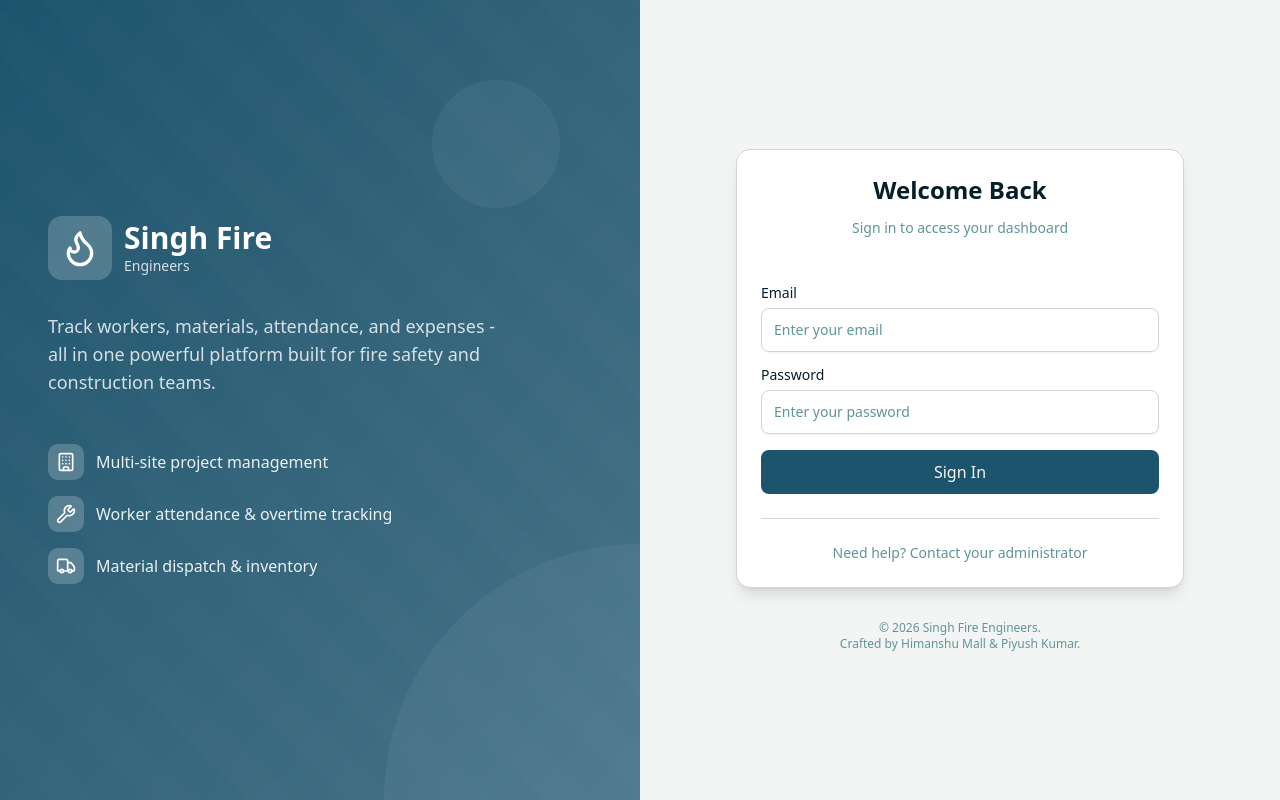
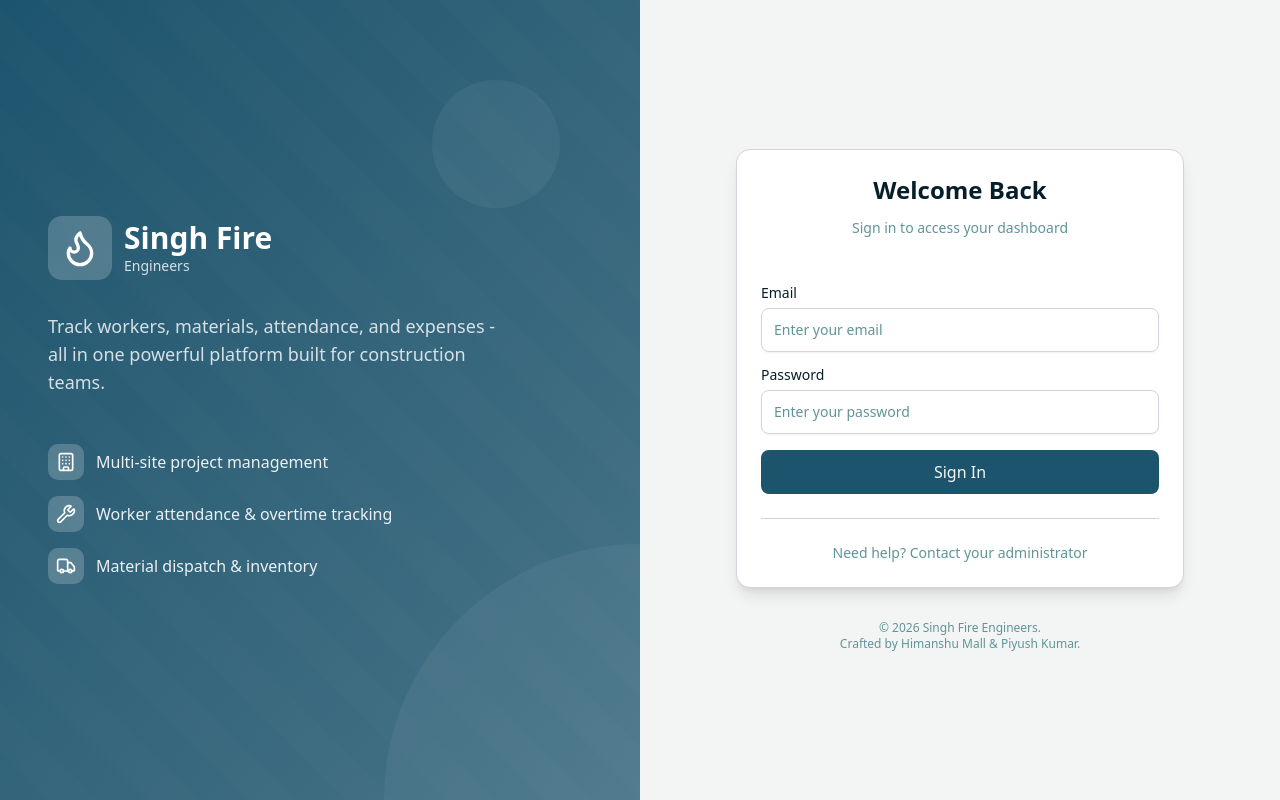
Before and after one commit to Hitman7084/poc-site, a Next.js app: page /login in a window 1280 px wide. Built offline with nearby package versions, Linux system fonts and the light colour scheme; no server answers.

Commit message:
chore: removed suggestions

```diff
--- a/app/dashboard/page.tsx
+++ b/app/dashboard/page.tsx
@@ -12,7 +12,7 @@ export default function DashboardPage() {
         </div>
         <div>
           <h1 className="text-2xl font-semibold tracking-tight">Dashboard</h1>
-          <p className="text-sm text-muted-foreground">Welcome to BuildTrack Construction Management</p>
+          <p className="text-sm text-muted-foreground">Welcome to Record Management System</p>
         </div>
       </div>
 
@@ -27,7 +27,7 @@ export default function DashboardPage() {
             <div>
               <CardTitle className="text-base">Getting Started</CardTitle>
               <CardDescription className="text-xs">
-                Set up your construction management system
+                Set up your record management system
               </CardDescription>
             </div>
           </div>
--- a/app/login/page.tsx
+++ b/app/login/page.tsx
@@ -76,7 +76,7 @@ export default function LoginPage() {
           </div>
 
           <p className="text-white/80 text-lg mb-12 max-w-md">
-            Track workers, materials, attendance, and expenses - all in one powerful platform built for fire safety and construction teams.
+            Track workers, materials, attendance, and expenses - all in one powerful platform built for construction teams.
           </p>
 
           {/* Feature highlights */}
```
